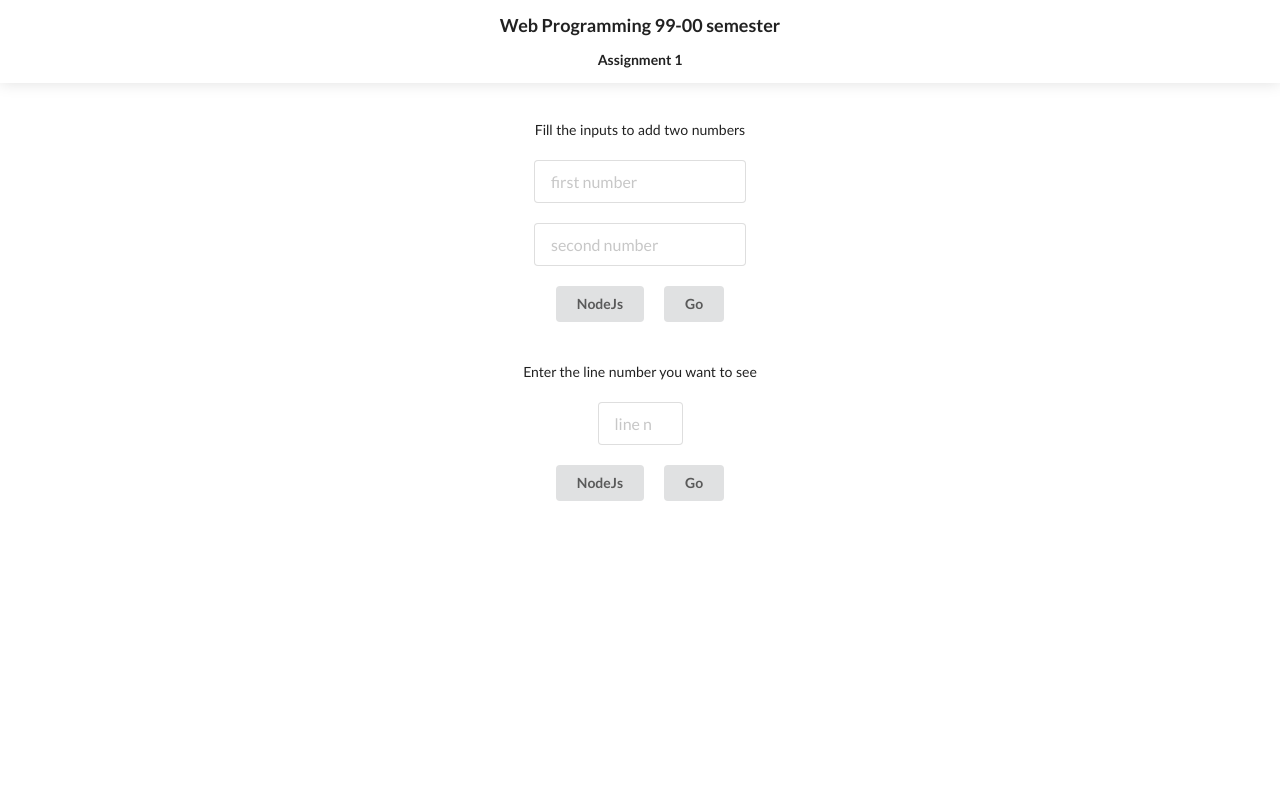
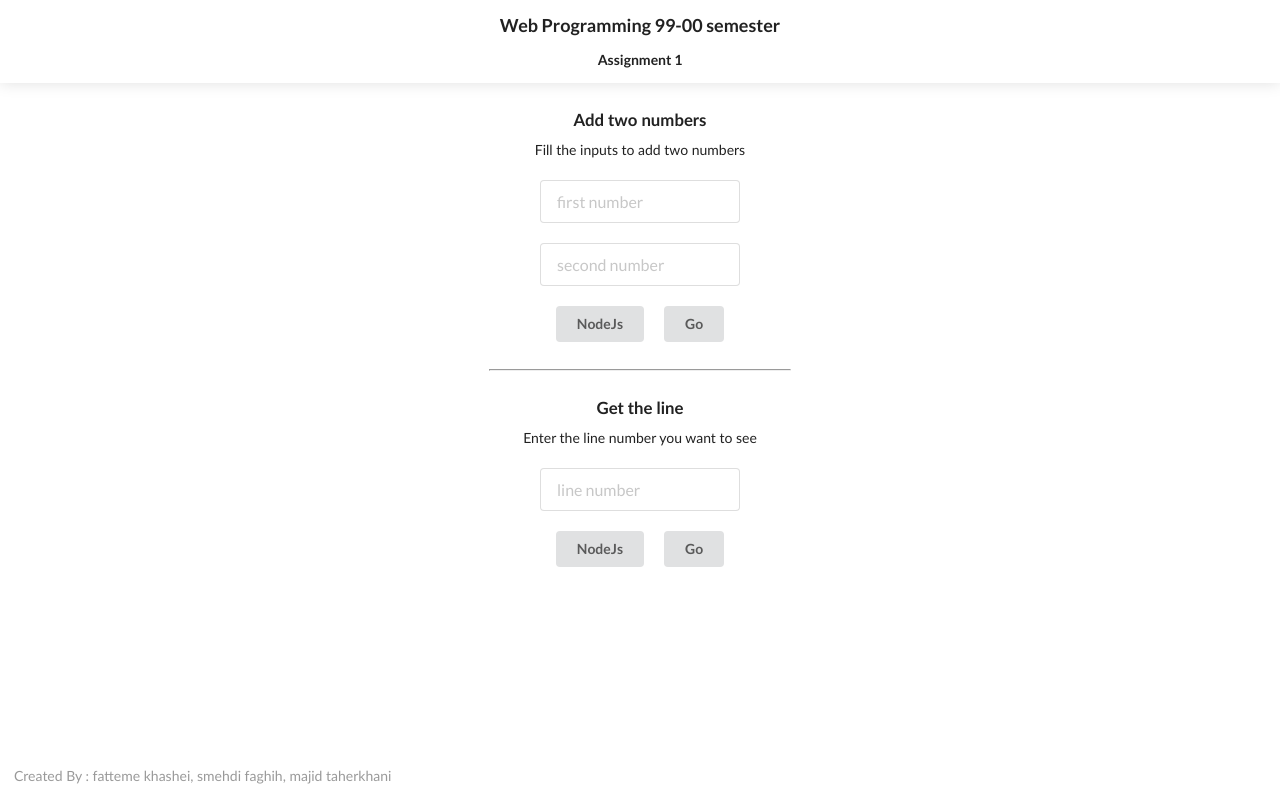
Before and after one commit to shrif-web/WebProgramming, a plain HTML site: page HW1/front/front.html in a window 1280 px wide. Drawn offline with nearby package versions, Linux system fonts and the light colour scheme.

Commit message:
change style

```diff
--- a/HW1/front/css/styles.css
+++ b/HW1/front/css/styles.css
@@ -14,8 +14,21 @@ body > header {
   box-shadow: 0px 0px 15px 0px #00000020;
 }
 
+body > footer {
+  color: rgba(0, 0, 0, 0.4);
+  position: absolute;
+  bottom: 0;
+  left: 0;
+  right: 0;
+  padding: 1rem;
+}
+
 body .container {
-  padding-top: 100px;
+  padding-top: 90px;
+}
+
+body .container > hr {
+  width: 300px;
 }
 
 body .container .form {
@@ -26,12 +39,19 @@ body .container .form {
   padding: 20px;
 }
 
+body .container .form .title {
+  font-weight: bold;
+  font-size: 1.2rem;
+  margin-bottom: 10px;
+}
+
 body .container .form .description {
   margin-bottom: 20px;
 }
 
 body .container .form .input {
   margin-bottom: 20px;
+  width: 200px;
 }
 
 body .container .form .buttons {
@@ -46,20 +66,11 @@ body .container .form .buttons .button {
   cursor: pointer;
 }
 
-h1 {
-  text-align: center;
-  margin-top: 20px;
-}
-
 div#form {
   width: 500px;
   margin: 0 auto;
 }
 
-.center {
-  text-align: center;
-}
-
 .error {
   display: none;
 }
--- a/HW1/front/front.html
+++ b/HW1/front/front.html
@@ -28,6 +28,7 @@
     </header>
     <div class="ui container">
       <div class="form">
+        <div class="title">Add two numbers</div>
         <div class="description">Fill the inputs to add two numbers</div>
         <div class="ui input large">
           <input id="input1" type="number" placeholder="first number" />
@@ -46,7 +47,9 @@
           <div class="ui submit button" onclick="calculateSum('go')">Go</div>
         </div>
       </div>
+      <hr />
       <div class="form">
+        <div class="title">Get the line</div>
         <div class="description">Enter the line number you want to see</div>
         <div class="ui input large">
           <input
@@ -63,7 +66,9 @@
         </div>
       </div>
     </div>
-    <footer></footer>
+    <footer>
+      Created By : fatteme khashei, smehdi faghih, majid taherkhani
+    </footer>
     <script src="./js/script.js"></script>
   </body>
 </html>
```
